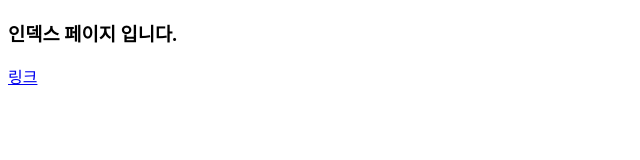
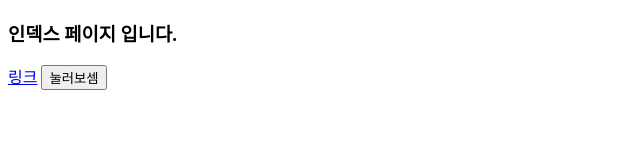
Before and after one commit to rlaekdo/MyRepo2, a plain HTML site: page index.html in a window 1280 px wide. Shown: the whole page, without its empty margins (0-640 px from the left). Drawn offline with Linux system fonts and the light colour scheme.

Commit message:
button added!

```diff
--- a/index.html
+++ b/index.html
@@ -7,5 +7,6 @@
 <body>
 <h3>인덱스 페이지 입니다.</h3>
 <a href="#">링크</a>
+<button>눌러보셈</button>
 </body>
 </html>
```
